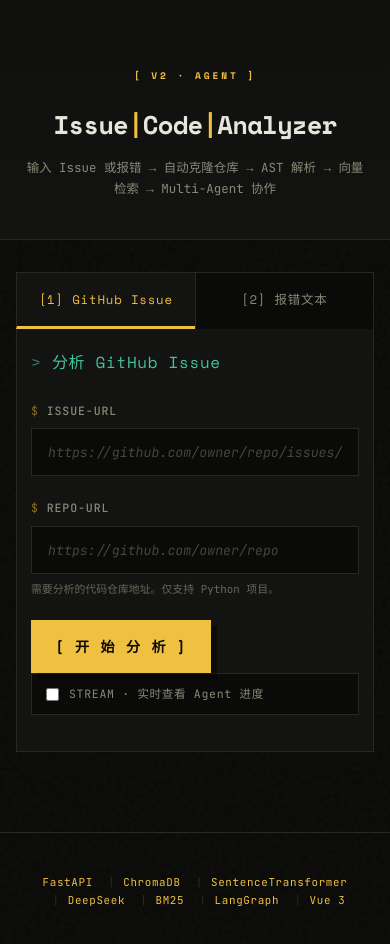
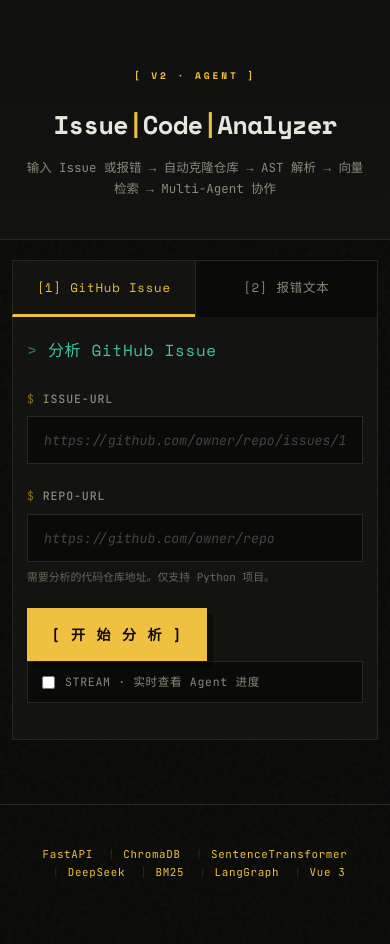
Before and after one commit to Xylez112/GitHub-issue, a Vue app in the folder frontend/: page / in a window 390 px wide. Shown: the top 944 px of the page. After the commit the page ends 922 px from the top, so only its background shows below. Built offline with nearby package versions, Linux system fonts and the light colour scheme.

Commit message:
feat: final App.vue assembly — all 10 components wired

```diff
--- a/frontend/src/App.vue
+++ b/frontend/src/App.vue
@@ -30,4 +30,13 @@ const { mode } = useAnalyzer()
   padding: 32px 16px 56px;
   position: relative; z-index: 1;
 }
+
+/* 确保 .container 内的元素在噪点/扫描线之上 */
+.container > * {
+  position: relative; z-index: 1;
+}
+
+@media (max-width: 640px) {
+  .container { padding: 20px 12px 40px; }
+}
 </style>
```
